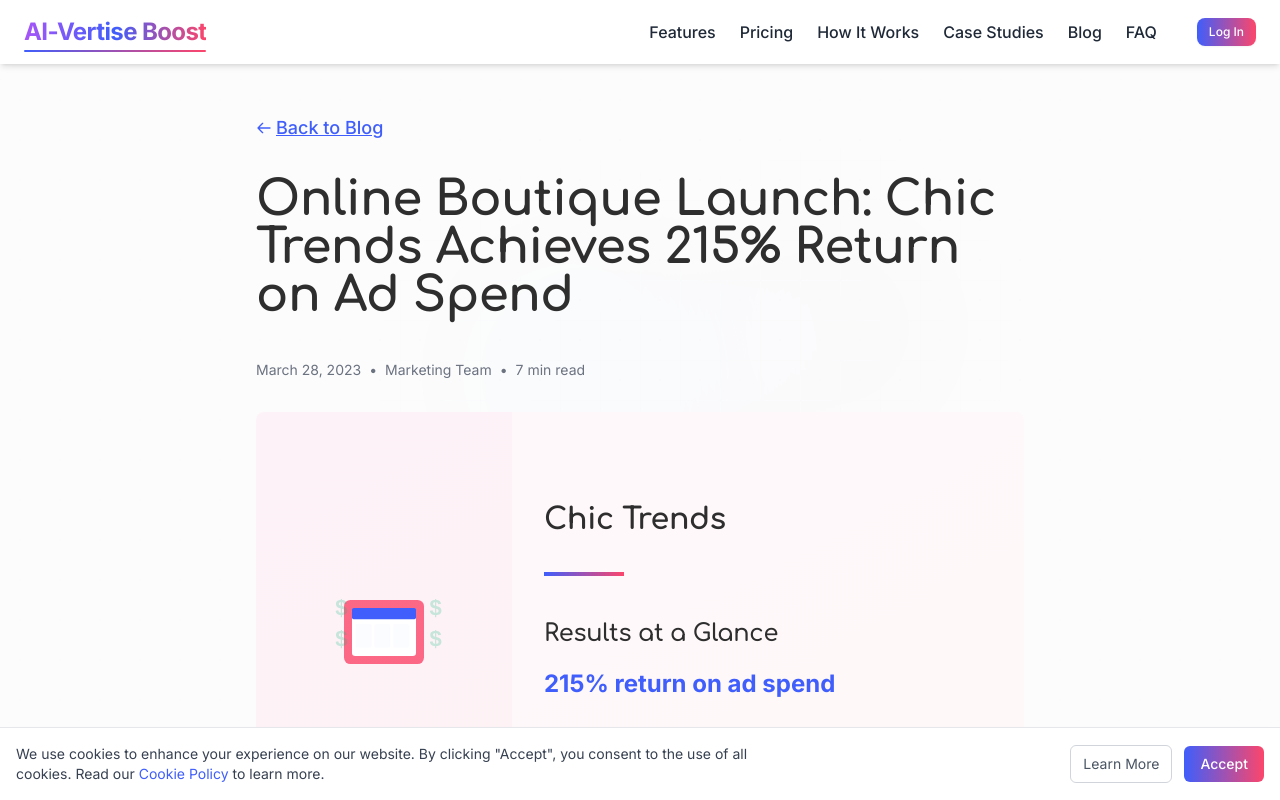
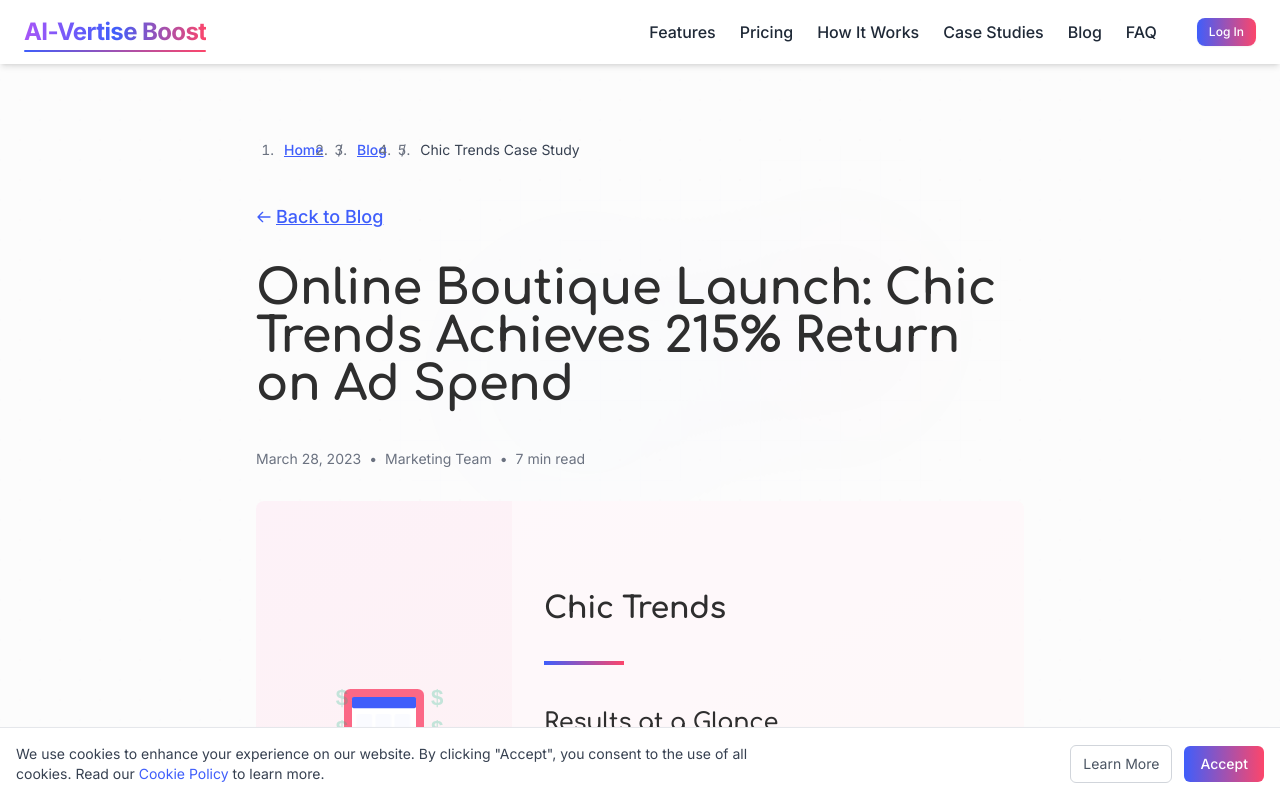
Before and after one commit to natalyineu/saas, a Next.js app in the folder ai/: page /blog/chic-trends-case-study in a window 1280 px wide. Shown: the top 800 px of the page. Built offline with nearby package versions, Linux system fonts and the light colour scheme.

Commit message:
Fix breadcrumb navigation: replace inline breadcrumbs with reusable component

```diff
--- a/ai/app/blog/ai-in-digital-advertising/page.tsx
+++ b/ai/app/blog/ai-in-digital-advertising/page.tsx
@@ -1,6 +1,7 @@
 import Link from 'next/link';
 import Navbar from '../../components/Navbar';
 import Footer from '../../components/Footer';
+import Breadcrumb from '../../components/ui/Breadcrumb';
 
 export default function AIAdvertisingPost() {
   return (
@@ -8,6 +9,14 @@
       <Navbar />
       <main className="container mx-auto px-4 py-12">
         <article className="max-w-3xl mx-auto prose lg:prose-lg">
+          <Breadcrumb
+            items={[
+              { label: 'Home', href: '/' },
+              { label: 'Blog', href: '/blog' },
+              { label: 'AI in Digital Advertising' }
+            ]}
+          />
+
           <Link href="/blog" className="text-primary-purple hover:underline flex items-center mb-8">
             <svg xmlns="http://www.w3.org/2000/svg" className="h-4 w-4 mr-1" fill="none" viewBox="0 0 24 24" stroke="currentColor">
               <path strokeLinecap="round" strokeLinejoin="round" strokeWidth={2} d="M10 19l-7-7m0 0l7-7m-7 7h18" />
--- a/ai/app/blog/chic-trends-case-study/page.tsx
+++ b/ai/app/blog/chic-trends-case-study/page.tsx
@@ -1,6 +1,7 @@
 import Link from 'next/link';
 import Navbar from '../../components/Navbar';
 import Footer from '../../components/Footer';
+import Breadcrumb from '../../components/ui/Breadcrumb';
 
 export default function ChicTrendsCaseStudy() {
   return (
@@ -8,6 +9,14 @@
       <Navbar />
       <main className="container mx-auto px-4 py-12">
         <article className="max-w-3xl mx-auto prose lg:prose-lg">
+          <Breadcrumb
+            items={[
+              { label: 'Home', href: '/' },
+              { label: 'Blog', href: '/blog' },
+              { label: 'Chic Trends Case Study' }
+            ]}
+          />
+
           <Link href="/blog" className="text-primary-purple hover:underline flex items-center mb-8">
             <svg xmlns="http://www.w3.org/2000/svg" className="h-4 w-4 mr-1" fill="none" viewBox="0 0 24 24" stroke="currentColor">
               <path strokeLinecap="round" strokeLinejoin="round" strokeWidth={2} d="M10 19l-7-7m0 0l7-7m-7 7h18" />
--- a/ai/app/blog/effective-facebook-ads/page.tsx
+++ b/ai/app/blog/effective-facebook-ads/page.tsx
@@ -1,13 +1,22 @@
 import Link from 'next/link';
 import Navbar from '../../components/Navbar';
 import Footer from '../../components/Footer';
+import Breadcrumb from '../../components/ui/Breadcrumb';
 
-export default function FacebookAdsPost() {
+export default function EffectiveFacebookAdsPost() {
   return (
     <>
       <Navbar />
       <main className="container mx-auto px-4 py-12">
         <article className="max-w-3xl mx-auto prose lg:prose-lg">
+          <Breadcrumb
+            items={[
+              { label: 'Home', href: '/' },
+              { label: 'Blog', href: '/blog' },
+              { label: 'Effective Facebook Ads' }
+            ]}
+          />
+
           <Link href="/blog" className="text-primary-purple hover:underline flex items-center mb-8">
             <svg xmlns="http://www.w3.org/2000/svg" className="h-4 w-4 mr-1" fill="none" viewBox="0 0 24 24" stroke="currentColor">
               <path strokeLinecap="round" strokeLinejoin="round" strokeWidth={2} d="M10 19l-7-7m0 0l7-7m-7 7h18" />
--- a/ai/app/blog/page.tsx
+++ b/ai/app/blog/page.tsx
@@ -4,6 +4,7 @@
 import { Metadata } from 'next';
 import { ArrowRight } from 'lucide-react';
 import Script from 'next/script';
+import Breadcrumb from '../components/ui/Breadcrumb';
 
 export const metadata: Metadata = {
   title: 'AI-Vertise Blog - Digital Marketing Insights & Case Studies',
@@ -180,13 +181,12 @@
       />
       <Navbar />
       <main className="container mx-auto px-4 py-12">
-        <nav aria-label="Breadcrumb" className="mb-8">
-          <ol className="flex items-center space-x-2 text-sm text-gray-500">
-            <li><Link href="/" className="hover:text-primary-purple">Home</Link></li>
-            <li>/</li>
-            <li className="text-gray-700">Blog</li>
-          </ol>
-        </nav>
+        <Breadcrumb
+          items={[
+            { label: 'Home', href: '/' },
+            { label: 'Blog' }
+          ]}
+        />
 
         <h1 className="text-4xl font-bold mb-6">AI-Vertise Blog</h1>
         <p className="text-xl text-gray-600 mb-12">Insights, case studies, and success stories from our AI-powered advertising platform.</p>
--- a/ai/app/blog/taste-of-italy-case-study/page.tsx
+++ b/ai/app/blog/taste-of-italy-case-study/page.tsx
@@ -1,6 +1,7 @@
 import Link from 'next/link';
 import Navbar from '../../components/Navbar';
 import Footer from '../../components/Footer';
+import Breadcrumb from '../../components/ui/Breadcrumb';
 
 export default function TasteOfItalyCaseStudy() {
   return (
@@ -8,6 +9,14 @@
       <Navbar />
       <main className="container mx-auto px-4 py-12">
         <article className="max-w-3xl mx-auto prose lg:prose-lg">
+          <Breadcrumb
+            items={[
+              { label: 'Home', href: '/' },
+              { label: 'Blog', href: '/blog' },
+              { label: 'Taste of Italy Case Study' }
+            ]}
+          />
+
           <Link href="/blog" className="text-primary-purple hover:underline flex items-center mb-8">
             <svg xmlns="http://www.w3.org/2000/svg" className="h-4 w-4 mr-1" fill="none" viewBox="0 0 24 24" stroke="currentColor">
               <path strokeLinecap="round" strokeLinejoin="round" strokeWidth={2} d="M10 19l-7-7m0 0l7-7m-7 7h18" />
--- a/ai/app/blog/urban-beans-case-study/page.tsx
+++ b/ai/app/blog/urban-beans-case-study/page.tsx
@@ -1,6 +1,7 @@
 import Link from 'next/link';
 import Navbar from '../../components/Navbar';
 import Footer from '../../components/Footer';
+import Breadcrumb from '../../components/ui/Breadcrumb';
 import { Metadata } from 'next';
 
 export const metadata: Metadata = {
@@ -66,15 +67,13 @@
       <Navbar />
       <main className="container mx-auto px-4 py-12">
         <article className="max-w-3xl mx-auto prose lg:prose-lg">
-          <nav aria-label="Breadcrumb" className="mb-8">
-            <ol className="flex items-center space-x-2 text-sm text-gray-500">
-              <li><Link href="/" className="hover:text-primary-purple">Home</Link></li>
-              <li>/</li>
-              <li><Link href="/blog" className="hover:text-primary-purple">Blog</Link></li>
-              <li>/</li>
-              <li className="text-gray-700">Urban Beans Case Study</li>
-            </ol>
-          </nav>
+          <Breadcrumb
+            items={[
+              { label: 'Home', href: '/' },
+              { label: 'Blog', href: '/blog' },
+              { label: 'Urban Beans Case Study' }
+            ]}
+          />
 
           <Link href="/blog" className="text-primary-purple hover:underline flex items-center mb-8">
             <svg xmlns="http://www.w3.org/2000/svg" className="h-4 w-4 mr-1" fill="none" viewBox="0 0 24 24" stroke="currentColor">
--- /dev/null
+++ b/ai/app/components/ui/Breadcrumb.tsx
@@ -0,0 +1,38 @@
+'use client';
+
+import Link from 'next/link';
+import React from 'react';
+
+interface BreadcrumbItem {
+  label: string;
+  href?: string;
+}
+
+interface BreadcrumbProps {
+  items: BreadcrumbItem[];
+}
+
+const Breadcrumb: React.FC<BreadcrumbProps> = ({ items }) => {
+  return (
+    <nav aria-label="Breadcrumb" className="mb-8">
+      <ol className="flex items-center space-x-2 text-sm text-gray-500">
+        {items.map((item, index) => (
+          <React.Fragment key={index}>
+            {index > 0 && <li>/</li>}
+            <li>
+              {item.href ? (
+                <Link href={item.href} className="hover:text-primary-purple">
+                  {item.label}
+                </Link>
+              ) : (
+                <span className="text-gray-700">{item.label}</span>
+              )}
+            </li>
+          </React.Fragment>
+        ))}
+      </ol>
+    </nav>
+  );
+};
+
+export default Breadcrumb;
```
